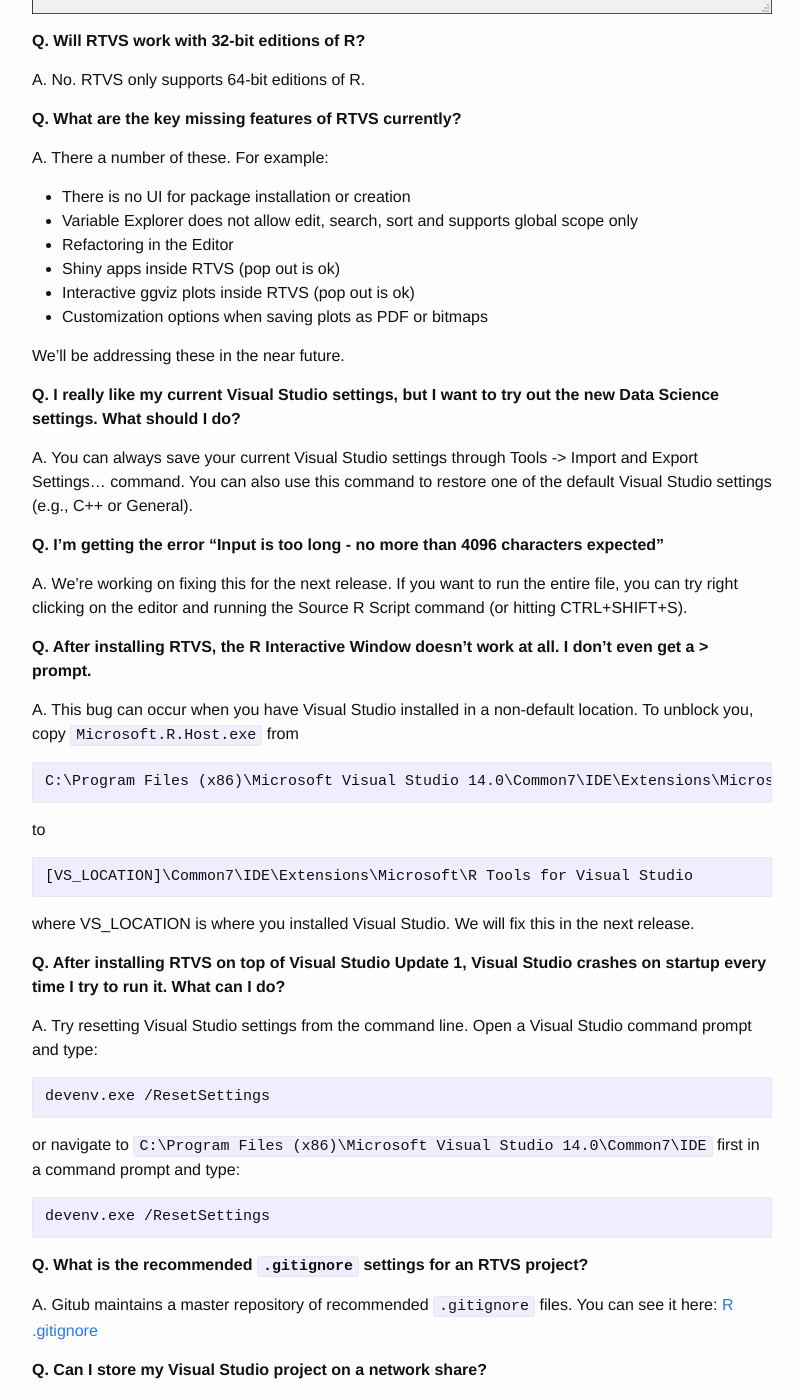
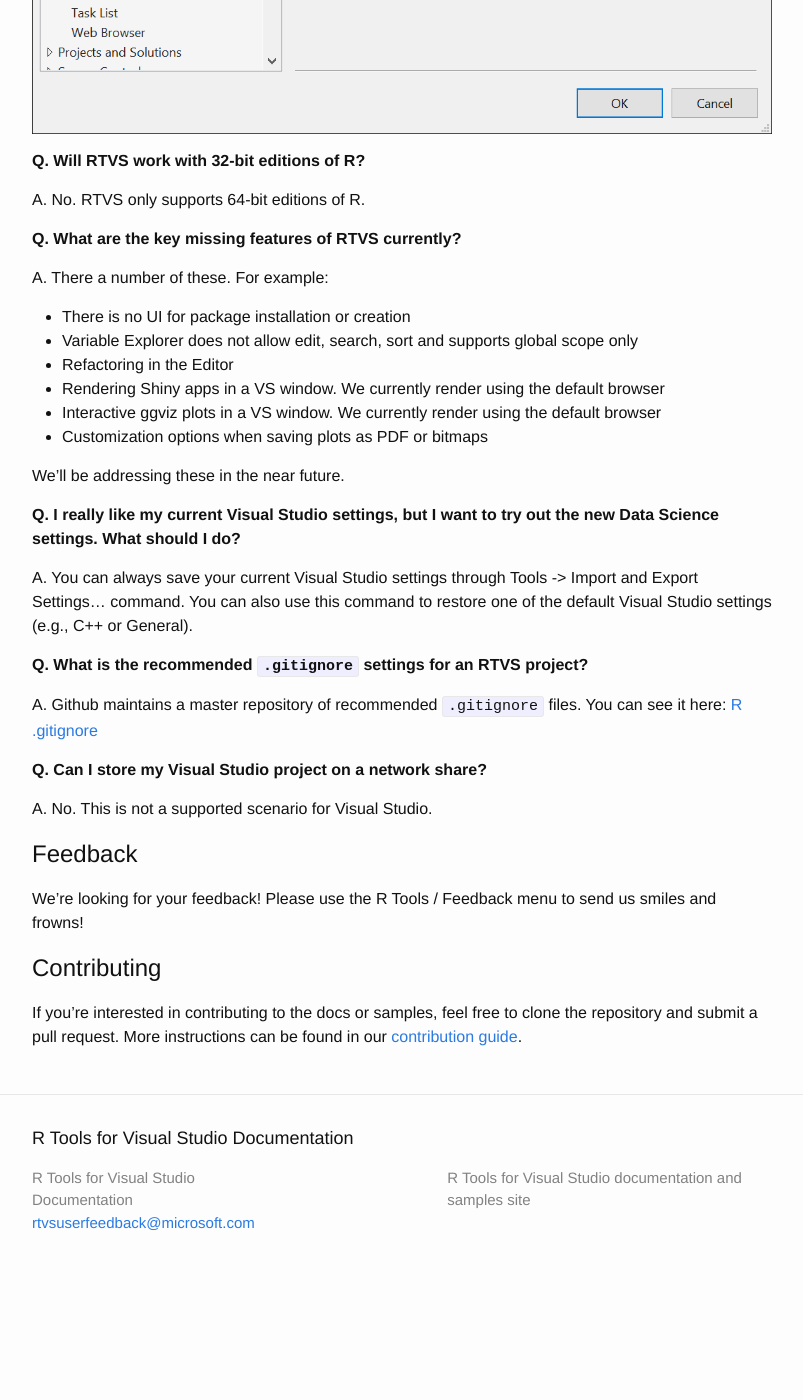
Before and after one commit to microsoft/RTVS-docs, a Jekyll site: the page built from index.md, in a window 1280 px wide and 1400 px high, scrolled down 3953 px. Shown: the whole window, without its empty margins (238-1041 px from the left). Built offline with Jekyll 4.4.1, drawn with Linux system fonts in a browser that asks for light colours; after the commit the page ends 5247 px from its top, so only the background shows below that; some of the changed text lies outside the part shown.

Commit message:
updating faq and minor edits

````diff
--- a/index.md
+++ b/index.md
@@ -44,14 +52,14 @@
 
 * [How to start a new project in RTVS](start-project.html)
 
-
 ## Feedback, bugs, etc.
 
-For a list of existing bugs and feature requests, and to file new bugs, please go to:
+To send us feedback on the Public Preview, please use the Send a Smile and Send
+a Frown commands under the R Tools menu, or send email to
+[rtvsuserfeedback@microsoft.com](mailto:rtvsuserfeedback@microsoft.com).
 
-[https://github.com/Microsoft/RTVS/issues](https://github.com/Microsoft/RTVS/issues)
-
-(currently private - pls use rtvsuserfeedback@microsoft.com for now)
+In the future, when we Open Source RTVS, you will be able to use Github to look
+up our open issues, and file bug reports and feature requests.
 
 <hr>
 <hr>
@@ -112,8 +123,9 @@
 
 **Q. Can I contribute to RTVS?**
 
-A. Absolutely! We will release the source in the near future, and PRs are very
-welcome. For now, the most important contribution is feedback and bug reports.
+A. Absolutely! We will release the source in the near future, and pull requests
+are very welcome. For now, the most important contribution is feedback and bug
+reports.
 
 **Q. I want to save my plots as PDFs. What software do I need for that?**
 
@@ -146,8 +158,10 @@
 * There is no UI for package installation or creation
 * Variable Explorer does not allow edit, search, sort and supports global scope only
 * Refactoring in the Editor
-* Shiny apps inside RTVS (pop out is ok)
-* Interactive ggviz plots inside RTVS (pop out is ok)
+* Rendering Shiny apps in a VS window. We currently render using the default
+  browser
+* Interactive ggviz plots in a VS window. We currently render using the default
+  browser
 * Customization options when saving plots as PDF or bitmaps
 
 We'll be addressing these in the near future.
@@ -159,52 +173,9 @@
 Import and Export Settings... command. You can also use this command to
 restore one of the default Visual Studio settings (e.g., C++ or General).
 
-**Q. I'm getting the error "Input is too long - no more than 4096 characters
-expected"**
-
-A. We're working on fixing this for the next release. If you want to run the
-entire file, you can try right clicking on the editor and running the Source R
-Script command (or hitting CTRL+SHIFT+S).
-
-**Q. After installing RTVS, the R Interactive Window doesn't work at all. I
-don't even get a > prompt.**
-
-A. This bug can occur when you have Visual Studio installed in a non-default
-location. To unblock you, copy `Microsoft.R.Host.exe` from
-
-```
-C:\Program Files (x86)\Microsoft Visual Studio 14.0\Common7\IDE\Extensions\Microsoft\R Tools for Visual Studio
-```
-
-to
-
-```
-[VS_LOCATION]\Common7\IDE\Extensions\Microsoft\R Tools for Visual Studio
-```
-
-where VS_LOCATION is where you installed Visual Studio. We will fix this in the
-next release.
-
-**Q. After installing RTVS on top of Visual Studio Update 1, Visual Studio
-crashes on startup every time I try to run it. What can I do?**
-
-A. Try resetting Visual Studio settings from the command line. Open a Visual
-Studio command prompt and type:
-
-```
-devenv.exe /ResetSettings
-```
-
-or navigate to `C:\Program Files (x86)\Microsoft Visual Studio 14.0\Common7\IDE`
-first in a command prompt and type:
-
-```
-devenv.exe /ResetSettings
-```
-
 **Q. What is the recommended `.gitignore` settings for an RTVS project?**
 
-A. Gitub maintains a master repository of recommended `.gitignore` files. You
+A. Github maintains a master repository of recommended `.gitignore` files. You
 can see it here: [R .gitignore](https://github.com/github/gitignore/blob/master/R.gitignore)
 
 **Q. Can I store my Visual Studio project on a network share?**
@@ -219,5 +190,5 @@
 ## Contributing
 
 If you're interested in contributing to the docs or samples, feel free to clone
-the repo and submit a PR. More instructions can be found in our [contribution
-guide](contributing-docs.html).
+the repository and submit a pull request. More instructions can be found in our
+[contribution guide](contributing-docs.html).
````
Also changed, not shown: other parts of index.md (+18 -7 lines).
